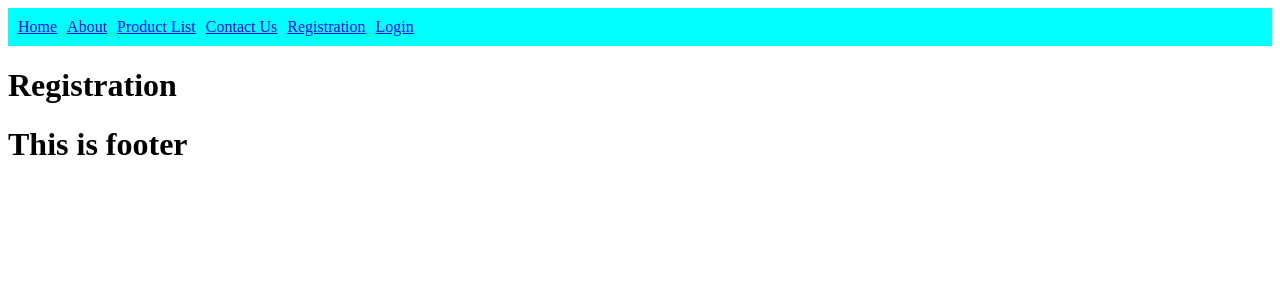
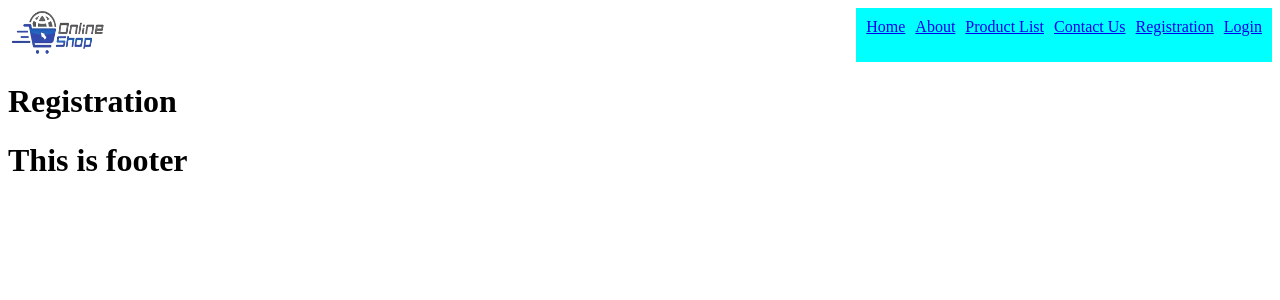
Before and after one commit to Imriaz/shop-app-next, a Next.js app: page /Registration in a window 1280 px wide. Shown: the top 300 px of the page. Built offline with nearby package versions, Linux system fonts and the light colour scheme.

Commit message:
image added on this projects

```diff
--- a/comps/Navbar.tsx
+++ b/comps/Navbar.tsx
@@ -1,17 +1,23 @@
-import React from 'react';
-import Link from 'next/link';
+import React from "react";
+import Link from "next/link";
+import Image from "next/image";
 
 const Navbar = () => {
-    return (
-        <div className='navbar' style={{display:'flex', gap:'10px'}}>
-            <Link href='/'>Home</Link>
-            <Link href='/about'>About</Link>
-            <Link href='/product-list'>Product List</Link>
-            <Link href='/Contact'>Contact Us</Link>
-            <Link href='/Registration'>Registration</Link>
-            <Link href='/Login/Login'>Login</Link>
-        </div>
-    );
+  return (
+    <div style={{ display: "flex", justifyContent: "space-between" }}>
+      <div>
+        <Image src="/logo.png" height={50} width={100} alt="Logo" />
+      </div>
+      <div className="navbar" style={{ display: "flex", gap: "10px" }}>
+        <Link href="/">Home</Link>
+        <Link href="/about">About</Link>
+        <Link href="/product-list">Product List</Link>
+        <Link href="/Contact">Contact Us</Link>
+        <Link href="/Registration">Registration</Link>
+        <Link href="/Login/Login">Login</Link>
+      </div>
+    </div>
+  );
 };
 
 export default Navbar;
```
Also changed, not shown: public/logo.png (added).
